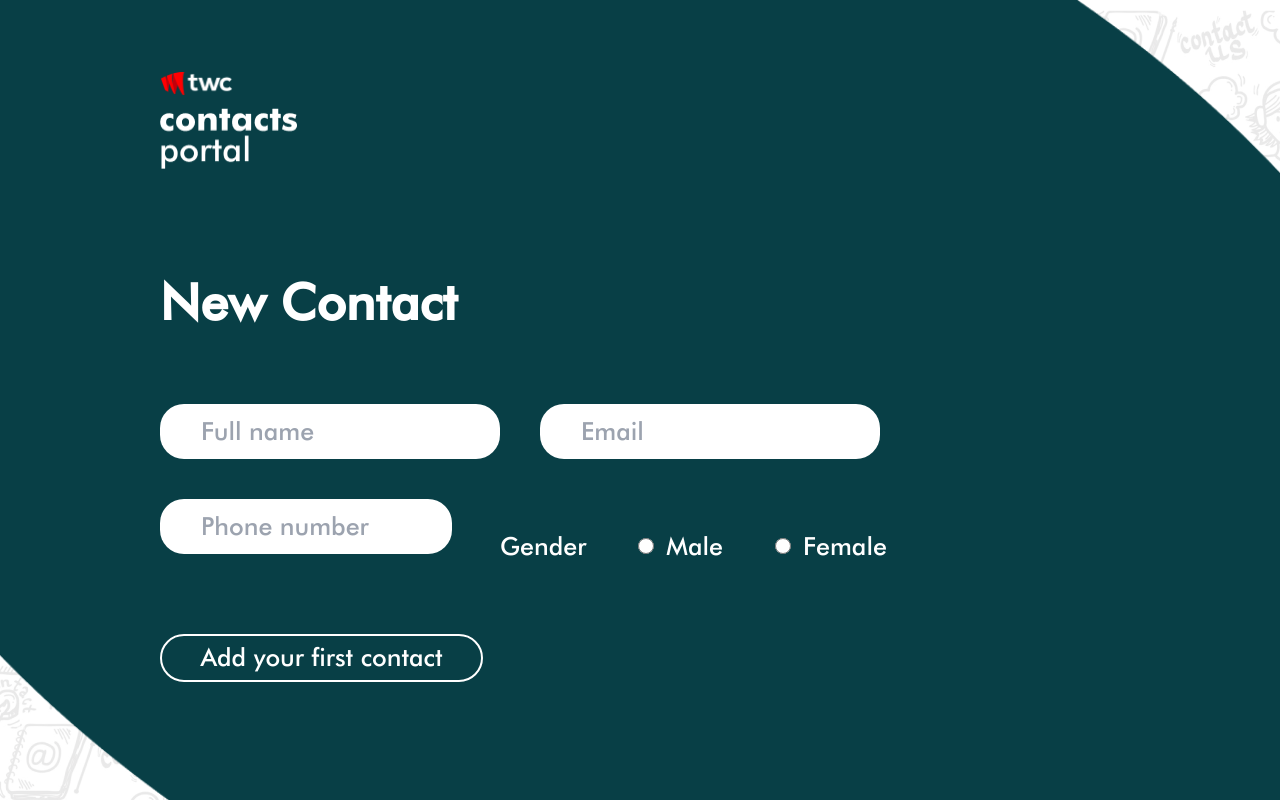
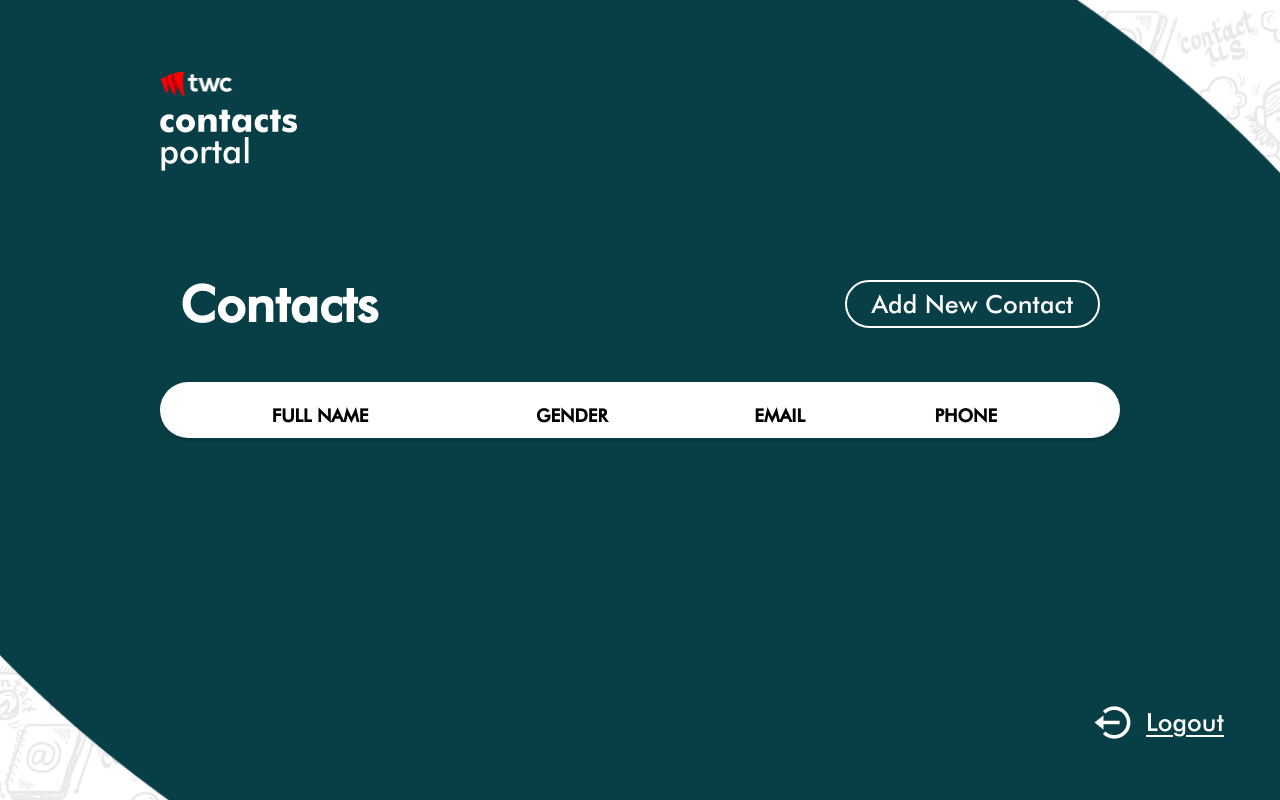
Before and after one commit to tharsikan1999/twc-test-web, a React (Vite) app: page / in a window 1280 px wide. Built offline with nearby package versions, Linux system fonts and the light colour scheme.

Commit message:
contact page

```diff
--- a/package.json
+++ b/package.json
@@ -11,7 +11,8 @@
   },
   "dependencies": {
     "react": "^18.2.0",
-    "react-dom": "^18.2.0"
+    "react-dom": "^18.2.0",
+    "react-icons": "^5.2.1"
   },
   "devDependencies": {
     "@types/react": "^18.2.66",
--- a/src/App.tsx
+++ b/src/App.tsx
@@ -1,9 +1,10 @@
 import Login from "./components/Login";
 import Register from "./components/Register";
 import AddContact from "./components/AddContacts";
+import Contacts from "./components/Contacts";
 
 const App = () => {
-  return <AddContact />;
+  return <Contacts />;
 };
 
 export default App;
--- /dev/null
+++ b/src/components/Contacts.tsx
@@ -0,0 +1,110 @@
+import logo from "../assets/img/Logo-white.png";
+import contactIMG from "../assets/img/contacts portal white.png";
+import logoutIMG from "../assets/img/bx_log-out-circle.png";
+import Man from "../assets/img/man.png";
+import Girl from "../assets/img/girl.png";
+import { FaRegTrashCan } from "react-icons/fa6";
+import { FaPen } from "react-icons/fa";
+import { FiRefreshCw } from "react-icons/fi";
+import Ellipse01 from "../assets/img/Ellipse 1.png";
+import RightImg from "../assets/img/Right_back.png";
+import LeftImg from "../assets/img/Left_back.png";
+
+function Contacts() {
+  return (
+    <main
+      className=" w-full min-h-screen flex flex-col lg:items-center lg:relative"
+      style={{ fontFamily: "FuturaMediumBT" }}
+    >
+      <div className="relative w-full h-screen flex ">
+        <img
+          src={Ellipse01}
+          alt=""
+          className="  w-full h-full object-cover z-10"
+        />
+        <div className="absolute left-0 bottom-0">
+          <img src={LeftImg} alt="" className="" />
+        </div>
+        <div className="absolute right-0 top-0">
+          <img src={RightImg} alt="" className="" />
+        </div>
+
+        <div className="flex space-x-3 items-center justify-center cursor-pointer lg:mt-14 w-full lg:w-auto absolute  lg:right-14 bottom-10 lg:bottom-14 z-50">
+          <img
+            src={logoutIMG}
+            alt="logout IMG"
+            className="md:w-[43px] md:h-[43px] h-8 w-8"
+          />
+          <p className="underline underline-offset-4 text-white font-normal text-[20px] md:text-[25px]">
+            Logout
+          </p>
+        </div>
+
+        <div className="absolute top-0 z-20 w-full flex justify-center max-h-screen min-h-screen  overflow-scroll">
+          <div className="lg:w-3/4 w-[90%] ">
+            {/* Header Section */}
+            <div className="w-full flex flex-col items-center lg:items-start mt-[72px]">
+              <div>
+                <img
+                  src={logo}
+                  alt="Logo"
+                  height={24.03}
+                  width={72.94}
+                  className="cursor-pointer mb-3"
+                />
+                <img
+                  src={contactIMG}
+                  alt="Contact img"
+                  height={60.77}
+                  width={136.76}
+                  className=""
+                />
+              </div>
+            </div>
+
+            {/* Contacts Header and Add Button */}
+            <div className="flex justify-between items-center lg:mt-14 sm:px-5">
+              <h1 className="text-[30px] md:text-[50px] my-10 font-bold text-white text-left">
+                Contacts
+              </h1>
+              <button
+                type="button"
+                className="text-white leading-4 bg-customGreen border-2 focus:outline-none focus:ring-gray-300 border-white w-[150px] sm:w-[255px] h-[38px] md:h-[48px] rounded-full text-[14px] md:text-[25px] sm:text-[20px] font-normal"
+              >
+                Add New Contact
+              </button>
+            </div>
+
+            {/* Contacts Table */}
+            <div className="relative overflow-x-auto shadow-md bg-white rounded-[30px]">
+              <table className="w-full text-sm text-left rtl:text-right overflow-scroll ">
+                <thead className="text-customGreen font-bold md:text-[18px] text-[15px] uppercase">
+                  <tr>
+                    <th scope="col" className="px-6 py-3"></th>
+                    <th scope="col" className="px-6 py-3 md:pt-6">
+                      Full Name
+                    </th>
+                    <th scope="col" className="px-6 py-3 md:pt-6">
+                      Gender
+                    </th>
+                    <th scope="col" className="px-6 py-3 md:pt-6">
+                      Email
+                    </th>
+                    <th scope="col" className="px-6 py-3 md:pt-6">
+                      Phone
+                    </th>
+                    <th scope="col" className="py-3 md:pt-6"></th>
+                    <th scope="col" className="py-3 md:pt-6"></th>
+                  </tr>
+                </thead>
+                <tbody></tbody>
+              </table>
+            </div>
+          </div>
+        </div>
+      </div>
+    </main>
+  );
+}
+
+export default Contacts;
```
Also changed, not shown: 1 other file (tests, documents, lock files or other folders).
